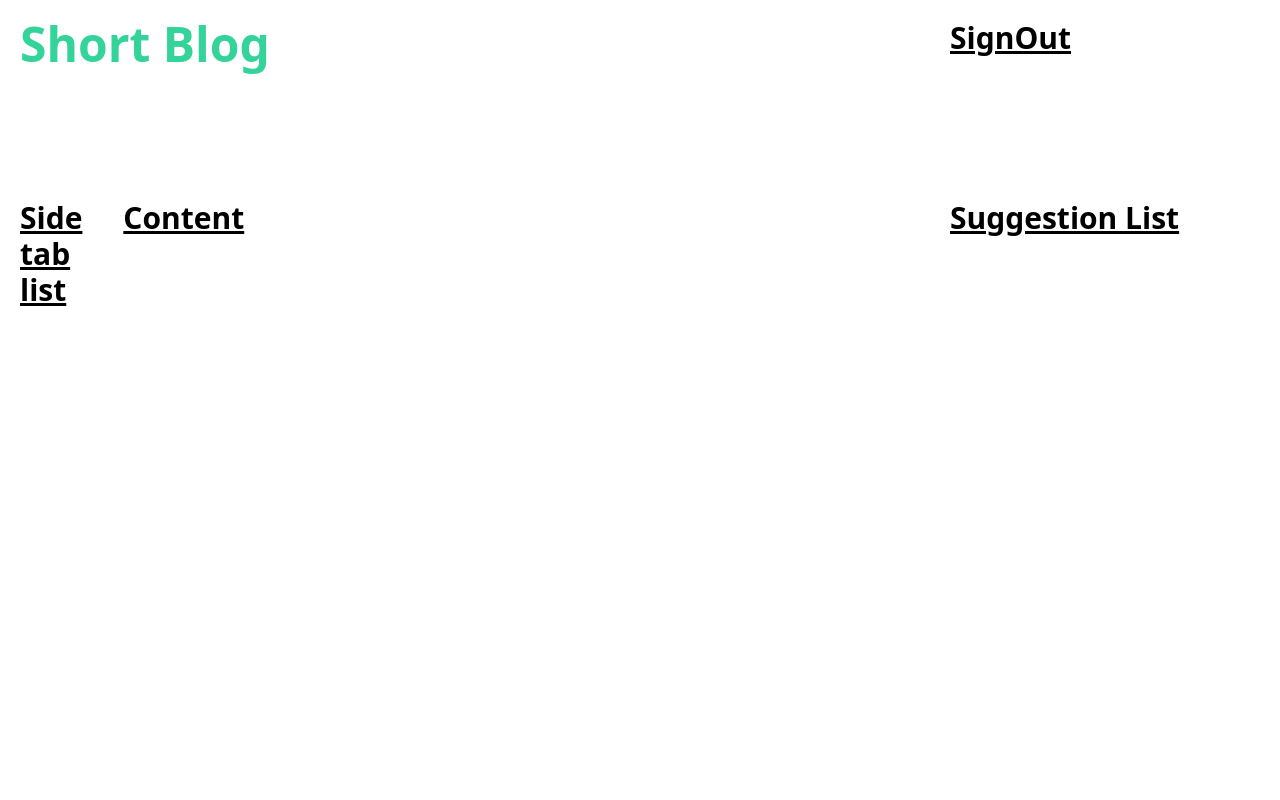
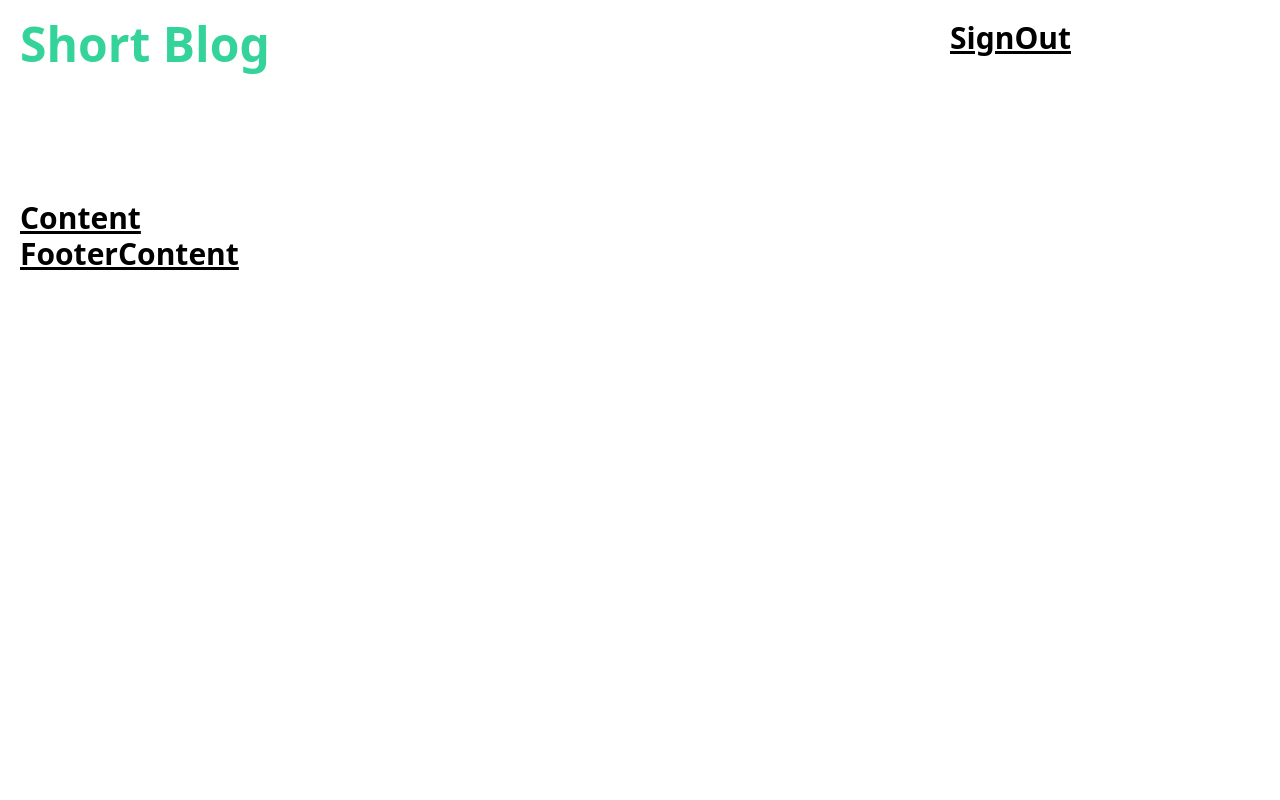
Before and after one commit to srivishnuc/dev-blog, a React (Create React App) app: page /blog in a window 1280 px wide. Shown: the top 800 px of the page. Built offline with nearby package versions, Linux system fonts and the light colour scheme.

Commit message:
React router changes done

```diff
--- a/src/App.js
+++ b/src/App.js
@@ -5,21 +5,25 @@ import { BrowserRouter, Routes, Route } from 'react-router-dom'
 
 import Header from './Container/Header'
 import Footer from './Container/Footer'
-import Home from './Home';
-import Blog from './Blog';
+import Content from './Container/Content';
+import ContentList from './Components/Content/ContentList';
+import ContentView from './Components/Content/ContentView';
 
 function App() {
   return (
-    <div className='page-container m-5 min-h-full relative'>
-      <Header />
-      <BrowserRouter>
+    <BrowserRouter>
+      <div className='page-container m-5 min-h-full relative'>
+        <Header />
         <Routes>
-          <Route path="/" element={<Home />} />
-          <Route path="/blog" element={<Blog />} />
+          <Route path="/" element={<Content />} />
+          <Route path="/blog" element={<Content />}>
+            <Route path="list" element={<ContentList />} />
+            <Route path="view" element={<ContentView />} />
+          </Route>
         </Routes>
-      </BrowserRouter>
-      <Footer />
-    </div>
+        <Footer />
+      </div>
+    </BrowserRouter>
   );
 }
 
--- a/src/Blog.js
+++ /dev/null
@@ -1,16 +0,0 @@
-
-import SideTab from './Container/SideTab'
-import Content from './Container/Content'
-import Suggestion from './Container/Suggestion'
-
-function Blog() {
-  return (
-    <div className='grid grid-cols-12 h-4/6'>
-      <SideTab />
-      <Content />
-      <Suggestion />
-    </div>
-  );
-}
-
-export default Blog;
--- a/src/Container/Content.js
+++ b/src/Container/Content.js
@@ -1,6 +1,4 @@
 import React from 'react'
-import ContentView from '../Components/Content/ContentView'
-import ContentList from '../Components/Content/ContentList'
 
 function Content() {
     return (
--- a/src/Home.js
+++ /dev/null
@@ -1,18 +0,0 @@
-
-import Header from './Container/Header'
-import Footer from './Container/Footer'
-import SideTab from './Container/SideTab'
-import Content from './Container/Content'
-import Suggestion from './Container/Suggestion'
-
-function Home() {
-
-  return (
-    <div className='grid grid-cols-12 h-4/6'>
-      <SideTab />
-      <Content />
-    </div>
-  );
-}
-
-export default Home;
```
